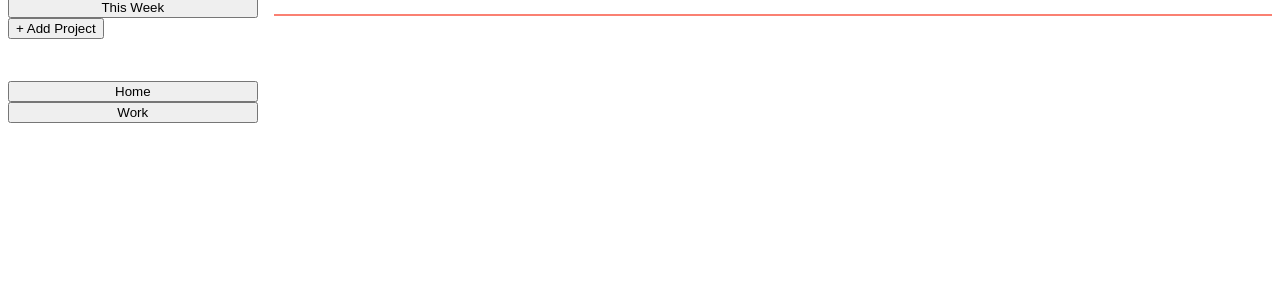
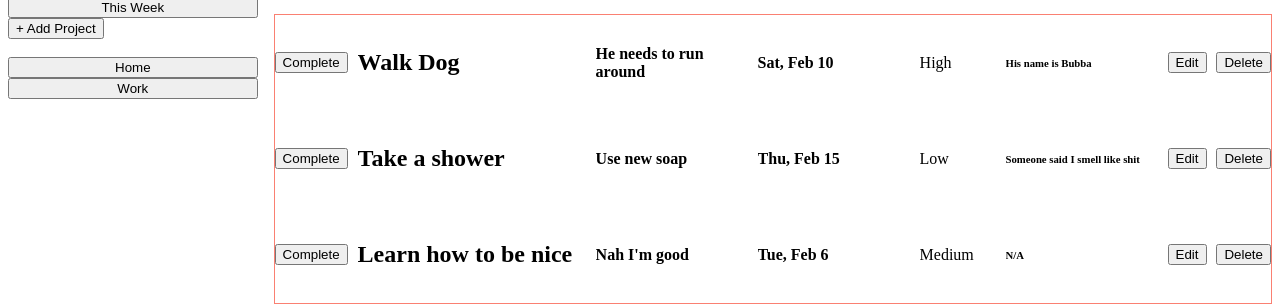
Before and after one commit to Decoldest/to-do-list, a website built with webpack: page dist/index.html in a window 1280 px wide. Shown: the part 74-378 px from the top of the page. Built offline with nearby package versions, Linux system fonts and the light colour scheme.

Commit message:
Add default tasks and localStorage

```diff
--- a/src/addProject.js
+++ b/src/addProject.js
@@ -1,17 +1,20 @@
 import { createNewProject as addToProjectArray, getAllTasks } from './projects.js';
 import { updateTaskDisplay } from './addToDos.js'
-
 
 const newProjectButton = document.getElementById('new-project');
 const projectInput = document.getElementById('project-input');
 const addProjectButton = document.getElementById('add-project');
 const cancelAddProject = document.getElementById('cancel-add-project');
 const projectsContainer = document.querySelector('.projects-container');
+const displayCategory = document.getElementById('category');
+const projectSpan = document.querySelector('.project-span');
+
 
 let currentProject = '';
 
 //Allows new project input to slide in
 const toggleProjectInput = () => {
+  projectSpan.classList.toggle('active');
   projectInput.classList.toggle('show');
   addProjectButton.classList.toggle('show');
   cancelAddProject.classList.toggle('show');
@@ -49,6 +52,7 @@ const projectBarListener = (button) => {
     updateCurrentProject(button.id);
     console.log(currentProject);
     filterDisplay(currentProject);
+    displayCategory.textContent = button.id.toUpperCase();
   });
 }
 
--- a/src/addToDos.js
+++ b/src/addToDos.js
@@ -8,6 +8,7 @@ const newTaskForm = document.getElementById('task-form');
 const toDoContainer = document.querySelector('.to-do-container');
 const taskButtons = Array.from(document.querySelectorAll('.task-section'));
 const editForm = document.getElementById('edit-form')
+const displayCategory = document.getElementById('category');
 
 let currentFilter = () => true;
 
@@ -81,7 +82,7 @@ const addSingleTask = (newTask) => {
 
 const createTaskCardHTML = (newTask) => `
   <h2>${newTask.title}</h2>
-  <p>${newTask.description}</p>
+  <h4>${newTask.description}</h4>
   <h4>${formatDate(newTask.dueDate)}</h4>
   <p>${newTask.priority}</p>
   <h6>${newTask.notes}</h6>`;
@@ -161,12 +162,15 @@ taskButtons.forEach(btn => {
   btn.addEventListener('click', () => {
     switch (btn.id) {
       case 'today':
+        displayCategory.textContent = 'Today';
         currentFilter = (task) => isToday(task.dueDate);
         break;
       case 'week':
+        displayCategory.textContent = 'This Week';
         currentFilter = (task) => isThisWeek(task.dueDate);
         break;
       case 'all':
+        displayCategory.textContent = 'All Tasks';
         currentFilter = () => true; // Reset filter, includes all tasks
         break;
       default:
--- a/src/index.js
+++ b/src/index.js
@@ -1,6 +1,9 @@
 import { setNewProjectListener } from "./addProject.js";
 import { setNewToDoListener, setAddTaskConfirm } from "./addToDos.js";
 
-setAddTaskConfirm();
-setNewToDoListener();
-setNewProjectListener();
+window.addEventListener('load', () => {
+  setAddTaskConfirm();
+  setNewToDoListener();
+  setNewProjectListener();
+  document.getElementById('all').click();
+});
--- a/src/projects.js
+++ b/src/projects.js
@@ -1,39 +1,67 @@
-const projects = {
-};
+const projectsKey = 'projects';
 
-function getProjects () {
-  return projects;
+function getProjects() {
+  return JSON.parse(localStorage.getItem(projectsKey)) || {};
 }
 
-function removeTaskFromProjects (taskToDelete) {
+function saveProjects(projects) {
+  localStorage.setItem(projectsKey, JSON.stringify(projects));
+}
+
+function removeTaskFromProjects(taskToDelete) {
+  let projects = getProjects();
   for (const project in projects) {
-    console.log(taskToDelete);
-    console.log(projects[project]);
-
     const index = projects[project].findIndex(i => i.id === taskToDelete.id);
-    console.log(index);
-
     if (index !== -1) {
       projects[project].splice(index, 1);
     }
   }
+  saveProjects(projects);
 }
 
-function addToProjects (task, project) {
+function addToProjects(task, project) {
+  let projects = getProjects();
   projects[project] = projects[project] ?? [];
   projects[project].push(task);
-  console.log(task.getData());
-  console.log(projects);
+  saveProjects(projects);
 }
 
 function getAllTasks() {
-  return Object.entries(projects).reduce((accumulator, [_, projectTasks]) => accumulator.concat(projectTasks), []);
+  return Object.entries(getProjects()).reduce((accumulator, [_, projectTasks]) => accumulator.concat(projectTasks), []);
 }
 
 export function createNewProject(name) {
+  let projects = getProjects();
   if (!projects[name]) {
     projects[name] = [];
+    saveProjects(projects);
   }
 }
 
-export { addToProjects, getProjects, removeTaskFromProjects, getAllTasks };
+const defaults = [
+  {
+    title: "Walk Dog",
+    description: "He needs to run around",
+    dueDate: "2024-02-10",
+    priority: "High",
+    notes: "His name is Bubba"
+  },
+  {
+    title: "Take a shower",
+    description: "Use new soap",
+    dueDate: "2024-02-15",
+    priority: "Low",
+    notes: "Someone said I smell like shit"
+  },
+  {
+    title: "Learn how to be nice",
+    description: "Nah I'm good",
+    dueDate: new Date(),
+    priority: "Medium",
+    notes: "N/A"
+  }
+];
+
+saveProjects(defaults);
+
+export { addToProjects, removeTaskFromProjects, getAllTasks };
```
Also changed, not shown: .eslintrc.js (deleted), .eslintrc.json, dist/index.html, dist/main.js, dist/style.css.
